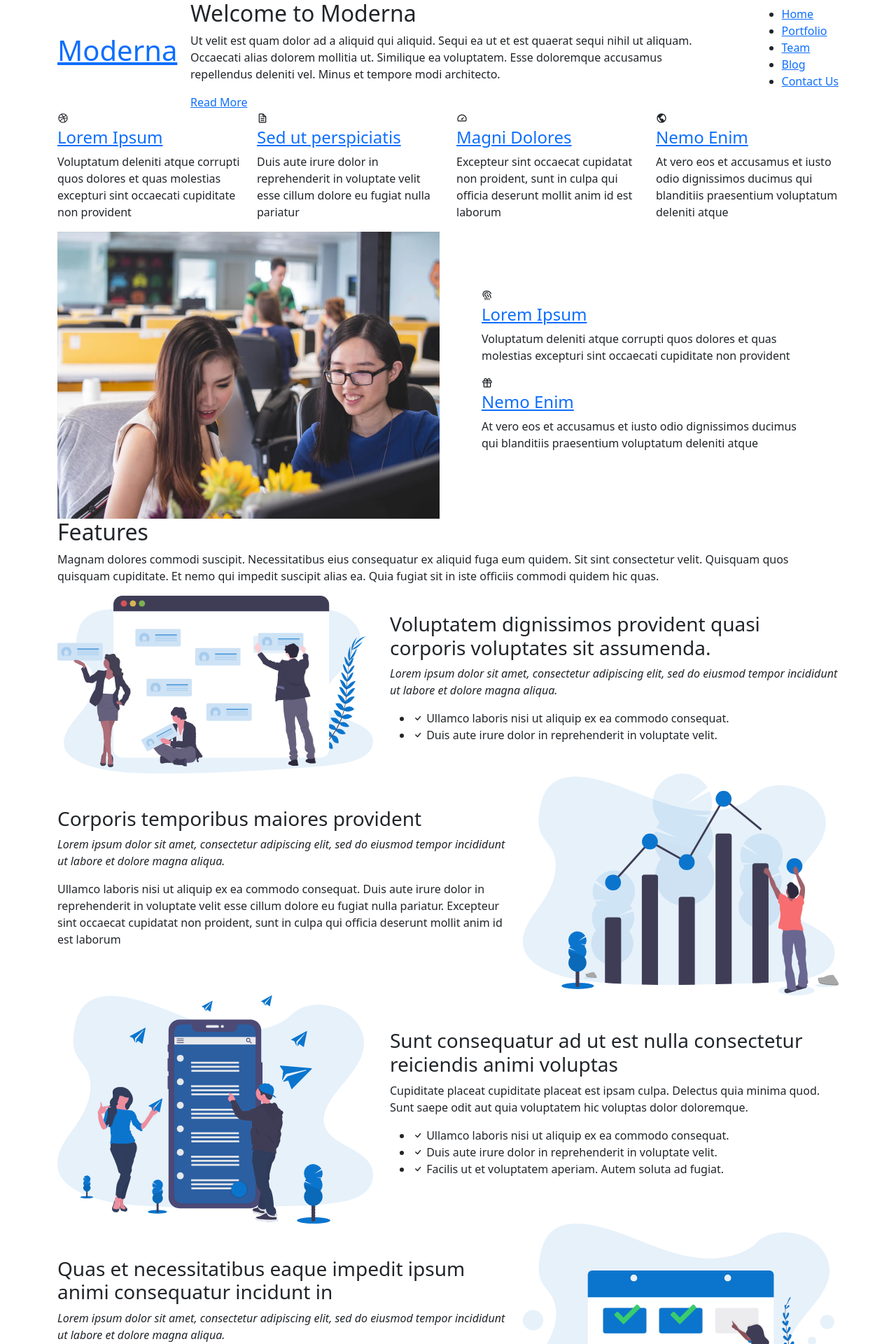
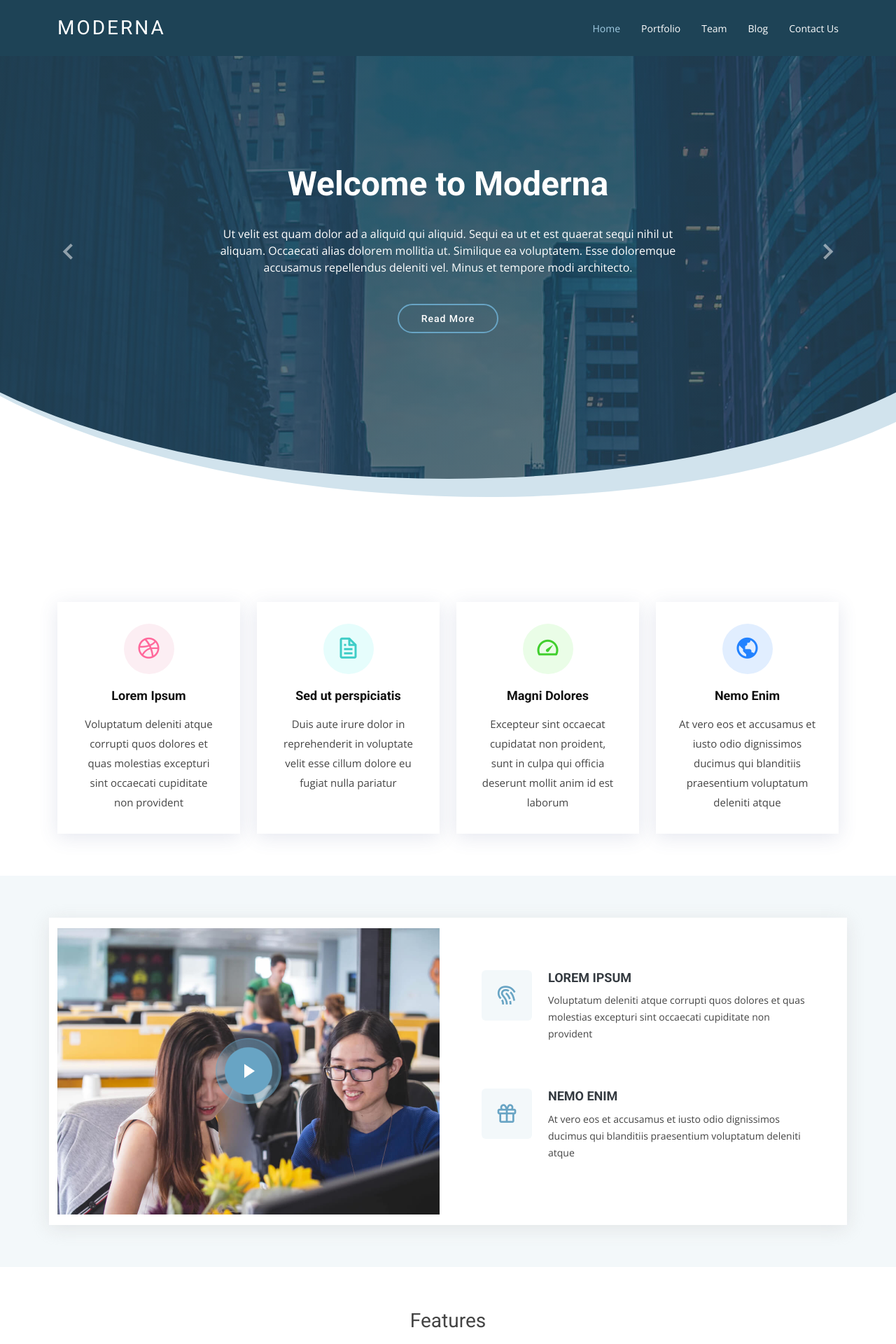
Before and after one commit to Jordano98/my_second_site, a Django app: page / in a window 1280 px wide. Shown: the top 1920 px of the page at 70% size. Run offline with Django 3.2, Linux system fonts and the light colour scheme; some libraries are stand-ins or nearby versions.

Commit message:
rendering problem is fixed

```diff
--- a/templates/base.html
+++ b/templates/base.html
@@ -28,7 +28,7 @@
   <link href="{%  static 'assets/vendor/swiper/swiper-bundle.min.css' %} " rel="stylesheet">
 
   <!-- Template Main CSS File -->
-  <link href="assets/css/style.css' %} " rel="stylesheet">
+  <link href="{% static 'assets/css/style.css' %} " rel="stylesheet">
 
   <!-- =======================================================
   * Template Name: Moderna - v4.9.1
@@ -41,7 +41,7 @@
 <body>
 
   <!-- ======= Header ======= -->
-  <header id="header" class="fixed-top d-flex align-items-center header-transparent">
+  <header id="header" class="fixed-top d-flex align-items-center opacity-85">
     <div class="container d-flex justify-content-between align-items-center">
 
       <div class="logo">
--- a/templates/website/index.html
+++ b/templates/website/index.html
@@ -1,18 +1,47 @@
 {% extends 'base.html' %}
 {% load static %}
 {% block content %}
-<!-- ======= Hero No Slider Section ======= -->
-<section id="hero-no-slider" class="d-flex justify-cntent-center align-items-center">
-  <div class="container position-relative" data-aos="fade-up" data-aos-delay="100">
-    <div class="row justify-content-center">
-      <div class="col-xl-8">
-        <h2>Welcome to Moderna</h2>
-        <p>Ut velit est quam dolor ad a aliquid qui aliquid. Sequi ea ut et est quaerat sequi nihil ut aliquam. Occaecati alias dolorem mollitia ut. Similique ea voluptatem. Esse doloremque accusamus repellendus deleniti vel. Minus et tempore modi architecto.</p>
-        <a href="" class="btn-get-started ">Read More</a>
+<!-- ======= Hero Section ======= -->
+<section id="hero" class="d-flex justify-cntent-center align-items-center">
+  <div id="heroCarousel" class="container carousel carousel-fade" data-bs-ride="carousel" data-bs-interval="5000">
+
+    <!-- Slide 1 -->
+    <div class="carousel-item active">
+      <div class="carousel-container">
+        <h2 class="animate__animated animate__fadeInDown">Welcome to <span>Moderna</span></h2>
+        <p class="animate__animated animate__fadeInUp">Ut velit est quam dolor ad a aliquid qui aliquid. Sequi ea ut et est quaerat sequi nihil ut aliquam. Occaecati alias dolorem mollitia ut. Similique ea voluptatem. Esse doloremque accusamus repellendus deleniti vel. Minus et tempore modi architecto.</p>
+        <a href="" class="btn-get-started animate__animated animate__fadeInUp">Read More</a>
       </div>
     </div>
+
+    <!-- Slide 2 -->
+    <div class="carousel-item">
+      <div class="carousel-container">
+        <h2 class="animate__animated animate__fadeInDown">Lorem Ipsum Dolor</h2>
+        <p class="animate__animated animate__fadeInUp">Ut velit est quam dolor ad a aliquid qui aliquid. Sequi ea ut et est quaerat sequi nihil ut aliquam. Occaecati alias dolorem mollitia ut. Similique ea voluptatem. Esse doloremque accusamus repellendus deleniti vel. Minus et tempore modi architecto.</p>
+        <a href="" class="btn-get-started animate__animated animate__fadeInUp">Read More</a>
+      </div>
+    </div>
+
+    <!-- Slide 3 -->
+    <div class="carousel-item">
+      <div class="carousel-container">
+        <h2 class="animate__animated animate__fadeInDown">Sequi ea ut et est quaerat</h2>
+        <p class="animate__animated animate__fadeInUp">Ut velit est quam dolor ad a aliquid qui aliquid. Sequi ea ut et est quaerat sequi nihil ut aliquam. Occaecati alias dolorem mollitia ut. Similique ea voluptatem. Esse doloremque accusamus repellendus deleniti vel. Minus et tempore modi architecto.</p>
+        <a href="" class="btn-get-started animate__animated animate__fadeInUp">Read More</a>
+      </div>
+    </div>
+
+    <a class="carousel-control-prev" href="#heroCarousel" role="button" data-bs-slide="prev">
+      <span class="carousel-control-prev-icon bx bx-chevron-left" aria-hidden="true"></span>
+    </a>
+
+    <a class="carousel-control-next" href="#heroCarousel" role="button" data-bs-slide="next">
+      <span class="carousel-control-next-icon bx bx-chevron-right" aria-hidden="true"></span>
+    </a>
+
   </div>
-</section><!-- End Hero No Slider Sectio -->
+</section><!-- End Hero -->
 
 <main id="main">
 
@@ -64,7 +93,7 @@
 
       <div class="row">
         <div class="col-lg-6 video-box">
-          <img src="{% static 'assets/img/why-us.jpg' %} " class="img-fluid" alt="">
+          <img src="assets/img/why-us.jpg" class="img-fluid" alt="">
           <a href="https://www.youtube.com/watch?v=jDDaplaOz7Q" class="venobox play-btn mb-4" data-vbtype="video" data-autoplay="true"></a>
         </div>
 
@@ -99,7 +128,7 @@
 
       <div class="row" data-aos="fade-up">
         <div class="col-md-5">
-          <img src="{% static 'assets/img/features-1.svg' %} " class="img-fluid" alt="">
+          <img src="assets/img/features-1.svg" class="img-fluid" alt="">
         </div>
         <div class="col-md-7 pt-4">
           <h3>Voluptatem dignissimos provident quasi corporis voluptates sit assumenda.</h3>
@@ -116,7 +145,7 @@
 
       <div class="row" data-aos="fade-up">
         <div class="col-md-5 order-1 order-md-2">
-          <img src="{% static 'assets/img/features-2.svg' %} " class="img-fluid" alt="">
+          <img src="assets/img/features-2.svg" class="img-fluid" alt="">
         </div>
         <div class="col-md-7 pt-5 order-2 order-md-1">
           <h3>Corporis temporibus maiores provident</h3>
@@ -134,7 +163,7 @@
 
       <div class="row" data-aos="fade-up">
         <div class="col-md-5">
-          <img src="{% static 'assets/img/features-3.svg' %} " class="img-fluid" alt="">
+          <img src="assets/img/features-3.svg" class="img-fluid" alt="">
         </div>
         <div class="col-md-7 pt-5">
           <h3>Sunt consequatur ad ut est nulla consectetur reiciendis animi voluptas</h3>
@@ -149,7 +178,7 @@
 
       <div class="row" data-aos="fade-up">
         <div class="col-md-5 order-1 order-md-2">
-          <img src="{% static 'assets/img/features-4.svg' %} " class="img-fluid" alt="">
+          <img src="assets/img/features-4.svg" class="img-fluid" alt="">
         </div>
         <div class="col-md-7 pt-5 order-2 order-md-1">
           <h3>Quas et necessitatibus eaque impedit ipsum animi consequatur incidunt in</h3>
```
